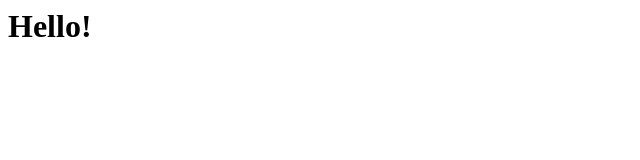
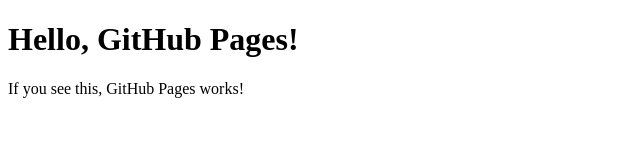
Before and after one commit to daphne-edutbz/BLJ2024_HTML-Backrezept-Webseite, a plain HTML site: page index.html in a window 1280 px wide. Shown: the whole page, without its empty margins (0-640 px from the left). Drawn offline with Linux system fonts and the light colour scheme.

Commit message:
test index.html to see if it works

```diff
--- a/index.html
+++ b/index.html
@@ -1 +1,12 @@
-<h1>Hello!</h1>
+<!DOCTYPE html>
+<html lang="en">
+<head>
+    <meta charset="UTF-8">
+    <meta name="viewport" content="width=device-width, initial-scale=1.0">
+    <title>Test Page</title>
+</head>
+<body>
+    <h1>Hello, GitHub Pages!</h1>
+    <p>If you see this, GitHub Pages works!</p>
+</body>
+</html>
```
